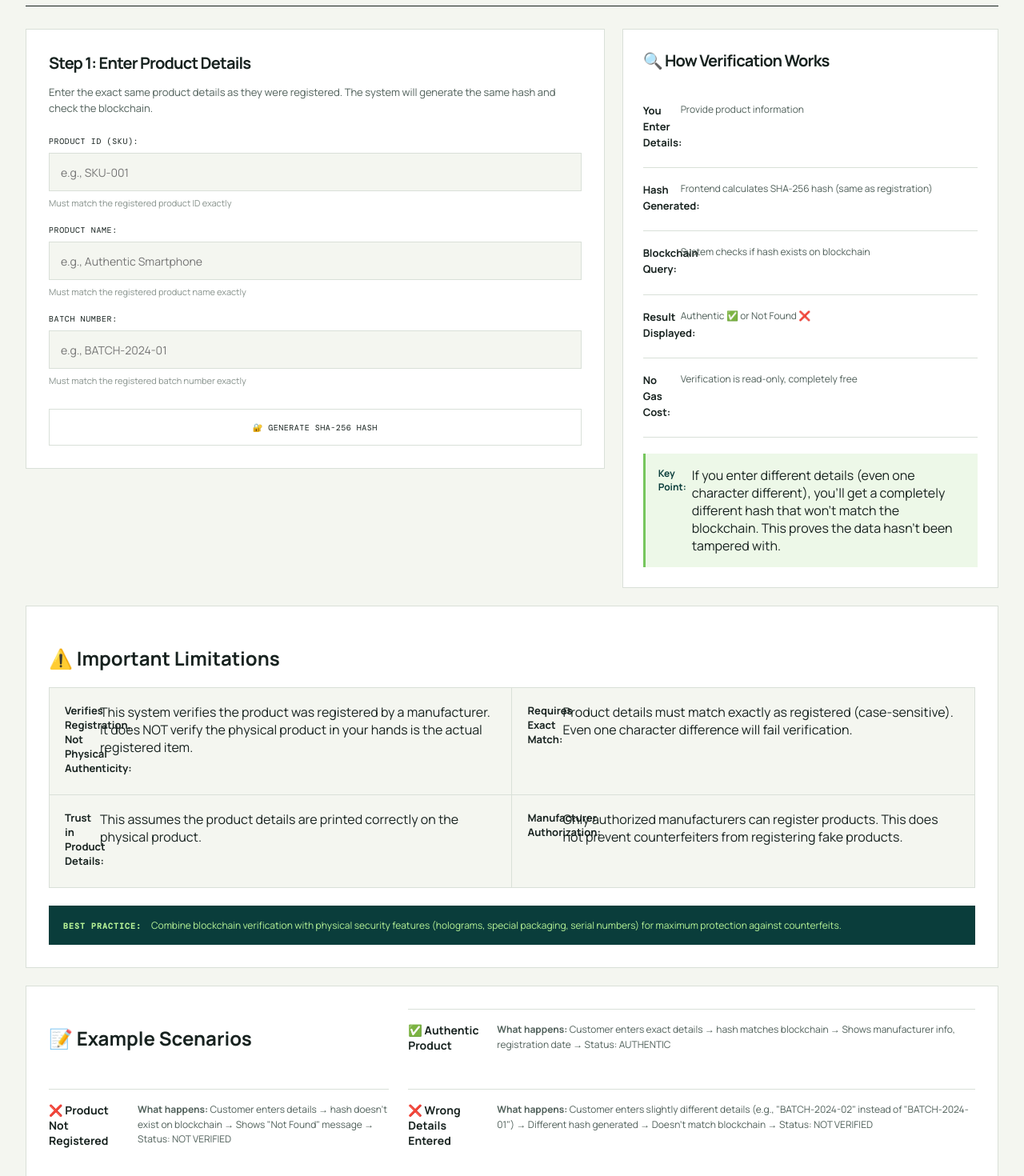
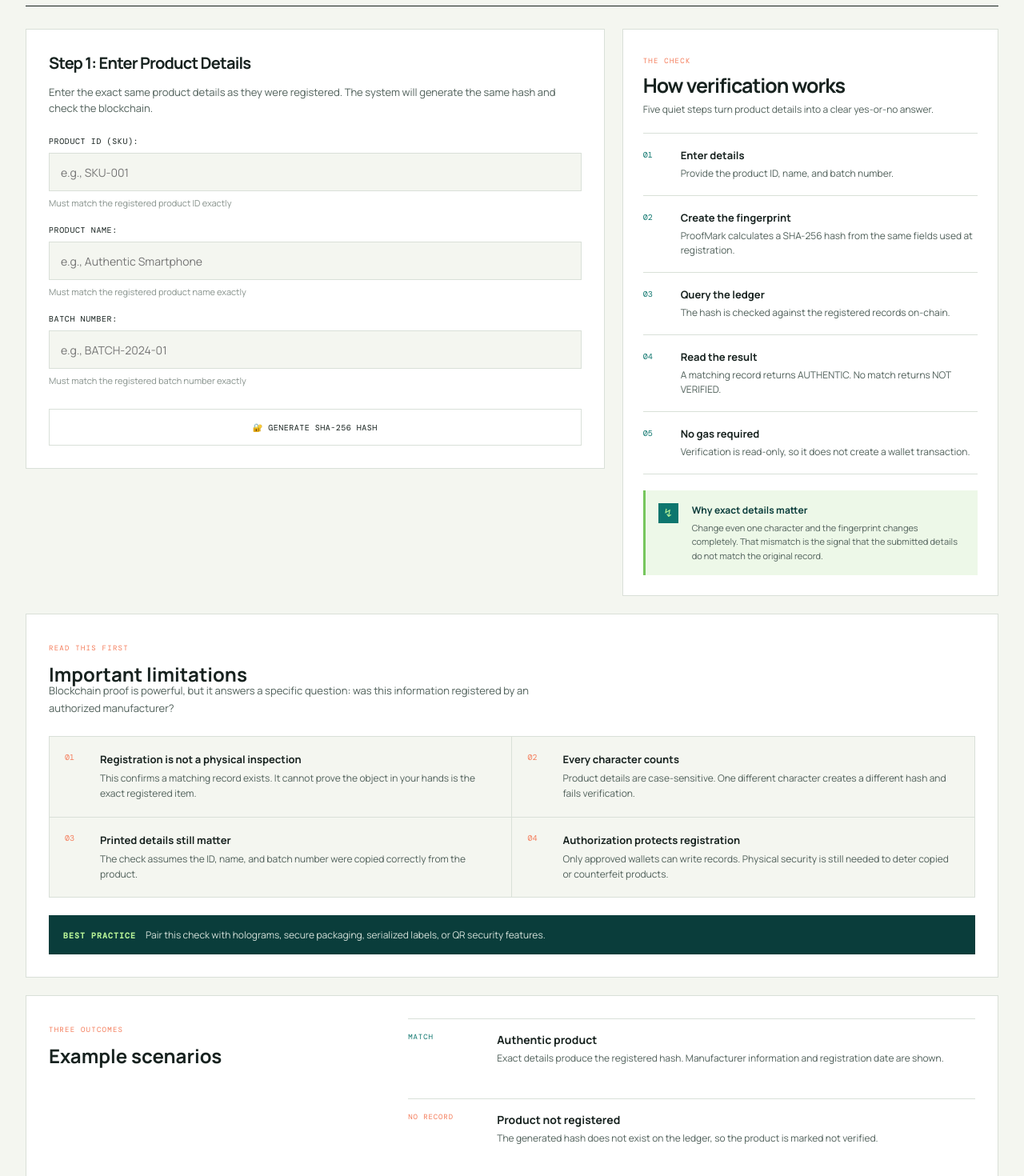
Before and after one commit to Harshal-Bsys27/ProofMark-Product-Authenticity-Blockchain, a React (Create React App) app in the folder proofmark-frontend/: page /verify in a window 1280 px wide. Shown: the part 360-1830 px from the top of the page at 80% size. Built offline with nearby package versions, Linux system fonts and the light colour scheme.

Commit message:
Add QR code generation and download certificate feature to VerifyProduct page

```diff
--- a/proofmark-frontend/src/pages/VerifyProduct.jsx
+++ b/proofmark-frontend/src/pages/VerifyProduct.jsx
@@ -1,4 +1,5 @@
 import React, { useState } from 'react';
+import { QRCodeCanvas } from 'qrcode.react';
 import { generateProductHash, verifyProductOnBlockchain } from '../utils/web3';
 import '../css/pages.css';
 
@@ -19,6 +20,21 @@
   const [verificationResult, setVerificationResult] = useState(null);
   const [loading, setLoading] = useState(false);
   const [message, setMessage] = useState('');
+
+  const copyValue = async (value) => {
+    await navigator.clipboard.writeText(value);
+    window.dispatchEvent(new CustomEvent('proofmark:toast', { detail: 'Copied to clipboard' }));
+  };
+
+  const downloadCertificate = () => {
+    const product = verificationResult.product;
+    const certificate = `<!doctype html><html><head><title>ProofMark Certificate</title><style>body{font-family:Arial;padding:48px;color:#17221f}h1{color:#0e766e}div{padding:12px 0;border-bottom:1px solid #ddd}small{display:block;color:#667}</style></head><body><h1>ProofMark Authenticity Certificate</h1><p>Verified on the local blockchain.</p><div><small>Product ID</small>${product.productId}</div><div><small>Product Name</small>${product.productName}</div><div><small>Batch Number</small>${product.batchNumber}</div><div><small>Manufacturer</small>${product.manufacturer}</div><div><small>Product Hash</small>${product.productHash}</div><div><small>Status</small>AUTHENTIC / ACTIVE</div></body></html>`;
+    const link = document.createElement('a');
+    link.href = URL.createObjectURL(new Blob([certificate], { type: 'text/html' }));
+    link.download = `proofmark-${product.productId}-certificate.html`;
+    link.click();
+    URL.revokeObjectURL(link.href);
+  };
 
   const handleInputChange = (e) => {
     const { name, value } = e.target;
@@ -190,7 +206,7 @@
               <h3>Product Information:</h3>
               <div className="detail-row">
                 <span className="detail-label">Product Hash:</span>
-                <code className="detail-value">{verificationResult.product.productHash}</code>
+                <code className="detail-value copy-value" onClick={() => copyValue(verificationResult.product.productHash)} title="Copy hash">{verificationResult.product.productHash} ⧉</code>
               </div>
               <div className="detail-row">
                 <span className="detail-label">Product ID:</span>
@@ -206,7 +222,7 @@
               </div>
               <div className="detail-row">
                 <span className="detail-label">Manufacturer:</span>
-                <code className="detail-value">{verificationResult.product.manufacturer}</code>
+                <code className="detail-value copy-value" onClick={() => copyValue(verificationResult.product.manufacturer)} title="Copy address">{verificationResult.product.manufacturer} ⧉</code>
               </div>
               <div className="detail-row">
                 <span className="detail-label">Registered On:</span>
@@ -228,6 +244,11 @@
                 This product has been verified as authentic on the Ethereum blockchain.
                 The registration is immutable and cannot be changed or tampered with.
               </p>
+            </div>
+
+            <div className="proof-tools">
+              <div className="qr-card"><QRCodeCanvas value={`${window.location.origin}/verify?hash=${verificationResult.product.productHash}`} size={128} bgColor="#ffffff" fgColor="#0a3d3b" /><span>Scan to open verifier</span></div>
+              <div className="proof-tool-copy"><span className="info-kicker">PRESENTATION PROOF</span><h3>Carry the result with you.</h3><p>Copy the on-chain identifiers, generate a QR handoff, or download a lightweight certificate.</p><div className="proof-tool-actions"><button className="btn-secondary" onClick={() => copyValue(verificationResult.product.productHash)}>Copy hash</button><button className="btn-primary" onClick={downloadCertificate}>Download certificate</button></div></div>
             </div>
 
             <button
@@ -292,90 +313,81 @@
 
         {/* How It Works */}
         <section className="info-section">
-          <h2>🔍 How Verification Works</h2>
+          <div className="info-heading">
+            <span className="info-kicker">THE CHECK</span>
+            <h2>How verification works</h2>
+            <p>Five quiet steps turn product details into a clear yes-or-no answer.</p>
+          </div>
           <ol className="steps-list">
             <li>
-              <strong>You Enter Details:</strong> Provide product information
+              <span className="step-index">01</span>
+              <div><strong>Enter details</strong><p>Provide the product ID, name, and batch number.</p></div>
             </li>
             <li>
-              <strong>Hash Generated:</strong> Frontend calculates SHA-256 hash (same as registration)
+              <span className="step-index">02</span>
+              <div><strong>Create the fingerprint</strong><p>ProofMark calculates a SHA-256 hash from the same fields used at registration.</p></div>
             </li>
             <li>
-              <strong>Blockchain Query:</strong> System checks if hash exists on blockchain
+              <span className="step-index">03</span>
+              <div><strong>Query the ledger</strong><p>The hash is checked against the registered records on-chain.</p></div>
             </li>
             <li>
-              <strong>Result Displayed:</strong> Authentic ✅ or Not Found ❌
+              <span className="step-index">04</span>
+              <div><strong>Read the result</strong><p>A matching record returns AUTHENTIC. No match returns NOT VERIFIED.</p></div>
             </li>
             <li>
-              <strong>No Gas Cost:</strong> Verification is read-only, completely free
+              <span className="step-index">05</span>
+              <div><strong>No gas required</strong><p>Verification is read-only, so it does not create a wallet transaction.</p></div>
             </li>
           </ol>
 
           <div className="key-point">
-            <strong>Key Point:</strong> If you enter different details (even one character different),
-            you'll get a completely different hash that won't match the blockchain.
-            This proves the data hasn't been tampered with.
+            <span className="key-point-mark">↯</span>
+            <div><strong>Why exact details matter</strong><p>Change even one character and the fingerprint changes completely. That mismatch is the signal that the submitted details do not match the original record.</p></div>
           </div>
         </section>
 
         {/* Important Note */}
         <section className="important-note">
-          <h2>⚠️ Important Limitations</h2>
+          <div className="section-title-row">
+            <span className="info-kicker">READ THIS FIRST</span>
+            <h2>Important limitations</h2>
+          </div>
+          <p className="section-intro">Blockchain proof is powerful, but it answers a specific question: was this information registered by an authorized manufacturer?</p>
           <ul className="limitations-list">
             <li>
-              <strong>Verifies Registration, Not Physical Authenticity:</strong>
-              This system verifies the product was registered by a manufacturer.
-              It does NOT verify the physical product in your hands is the actual registered item.
+              <span className="limitation-icon">01</span><div><strong>Registration is not a physical inspection</strong><p>This confirms a matching record exists. It cannot prove the object in your hands is the exact registered item.</p></div>
             </li>
             <li>
-              <strong>Requires Exact Match:</strong>
-              Product details must match exactly as registered (case-sensitive).
-              Even one character difference will fail verification.
+              <span className="limitation-icon">02</span><div><strong>Every character counts</strong><p>Product details are case-sensitive. One different character creates a different hash and fails verification.</p></div>
             </li>
             <li>
-              <strong>Trust in Product Details:</strong>
-              This assumes the product details are printed correctly on the physical product.
+              <span className="limitation-icon">03</span><div><strong>Printed details still matter</strong><p>The check assumes the ID, name, and batch number were copied correctly from the product.</p></div>
             </li>
             <li>
-              <strong>Manufacturer Authorization:</strong>
-              Only authorized manufacturers can register products.
-              This does not prevent counterfeiters from registering fake products.
+              <span className="limitation-icon">04</span><div><strong>Authorization protects registration</strong><p>Only approved wallets can write records. Physical security is still needed to deter copied or counterfeit products.</p></div>
             </li>
           </ul>
 
           <p className="note-text">
-            <strong>Best Practice:</strong> Combine blockchain verification with physical security features
-            (holograms, special packaging, serial numbers) for maximum protection against counterfeits.
+            <strong>Best practice</strong><span>Pair this check with holograms, secure packaging, serialized labels, or QR security features.</span>
           </p>
         </section>
 
         {/* Example Cases */}
         <section className="examples-section">
-          <h2>📝 Example Scenarios</h2>
+          <div className="section-title-row"><span className="info-kicker">THREE OUTCOMES</span><h2>Example scenarios</h2></div>
 
-          <div className="example">
-            <h4>✅ Authentic Product</h4>
-            <p>
-              <strong>What happens:</strong> Customer enters exact details → hash matches
-              blockchain → Shows manufacturer info, registration date → Status: AUTHENTIC
-            </p>
+          <div className="example example-authentic">
+            <span className="example-status">MATCH</span><div><h4>Authentic product</h4><p>Exact details produce the registered hash. Manufacturer information and registration date are shown.</p></div>
           </div>
 
           <div className="example">
-            <h4>❌ Product Not Registered</h4>
-            <p>
-              <strong>What happens:</strong> Customer enters details → hash doesn't exist
-              on blockchain → Shows "Not Found" message → Status: NOT VERIFIED
-            </p>
+            <span className="example-status">NO RECORD</span><div><h4>Product not registered</h4><p>The generated hash does not exist on the ledger, so the product is marked not verified.</p></div>
           </div>
 
           <div className="example">
-            <h4>❌ Wrong Details Entered</h4>
-            <p>
-              <strong>What happens:</strong> Customer enters slightly different details
-              (e.g., "BATCH-2024-02" instead of "BATCH-2024-01") → Different hash generated
-              → Doesn't match blockchain → Status: NOT VERIFIED
-            </p>
+            <span className="example-status">MISMATCH</span><div><h4>Wrong details entered</h4><p>A small difference, such as a changed batch number, creates a new hash and returns not verified.</p></div>
           </div>
         </section>
       </main>
```
